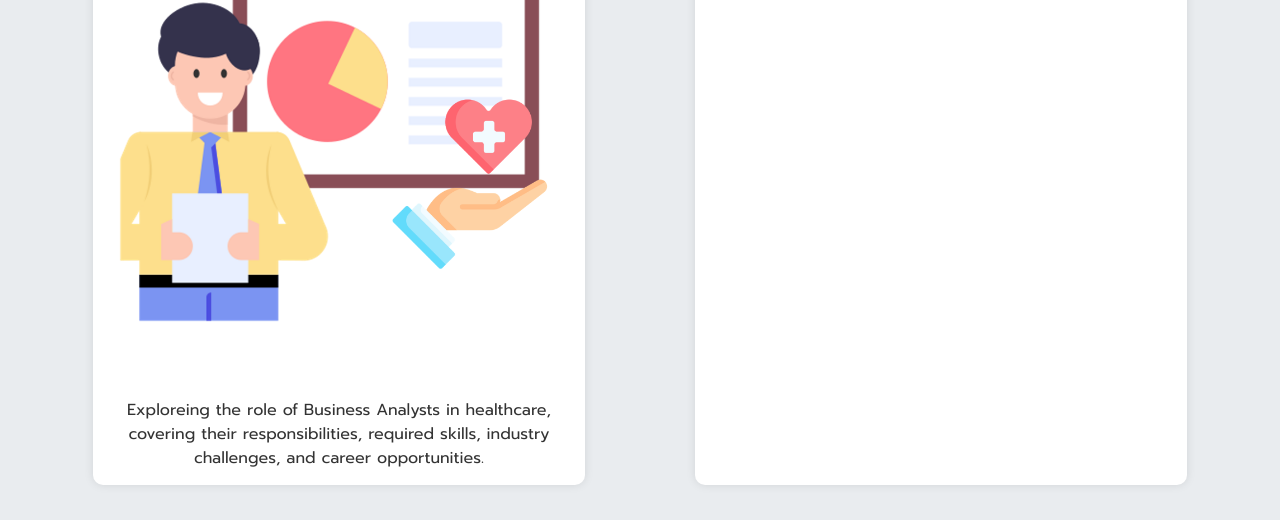
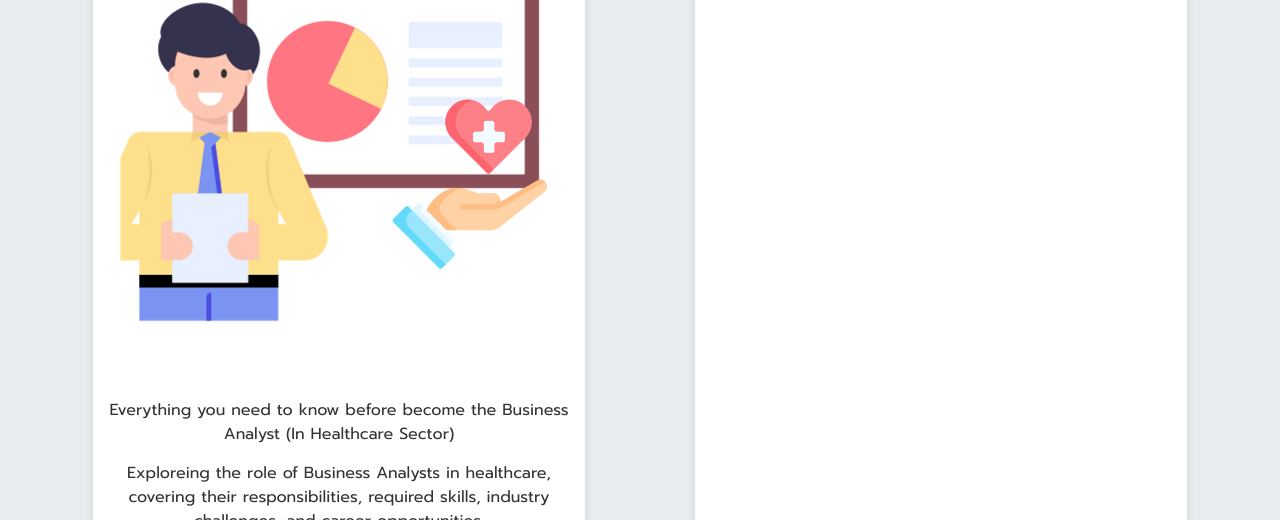
Before and after one commit to manburst/jksunji.github.io, a plain HTML site: page index.html in a window 1280 px wide. Shown: the part 5999-6519 px from the top of the page. Drawn offline with Linux system fonts and the light colour scheme.

Commit message:
Update index.html

```diff
--- a/index.html
+++ b/index.html
@@ -346,7 +346,7 @@
         <div class="article">
             <a href="https://manburst.github.io/JirachoteK.github.io//posts/2012/08/blog-post-1/" target="_blank">
                 <img src="ba health.png" alt="Article 1 Image">
-                <h2Everything you need to know before become the Business Analyst (In Healthcare Sector)</h2>
+                <h2></h2>Everything you need to know before become the Business Analyst (In Healthcare Sector)</h2>
                 <p>Exploreing the role of Business Analysts in healthcare, covering their responsibilities, required skills, industry challenges, and career opportunities.</p>
             </a>
         </div>
```
